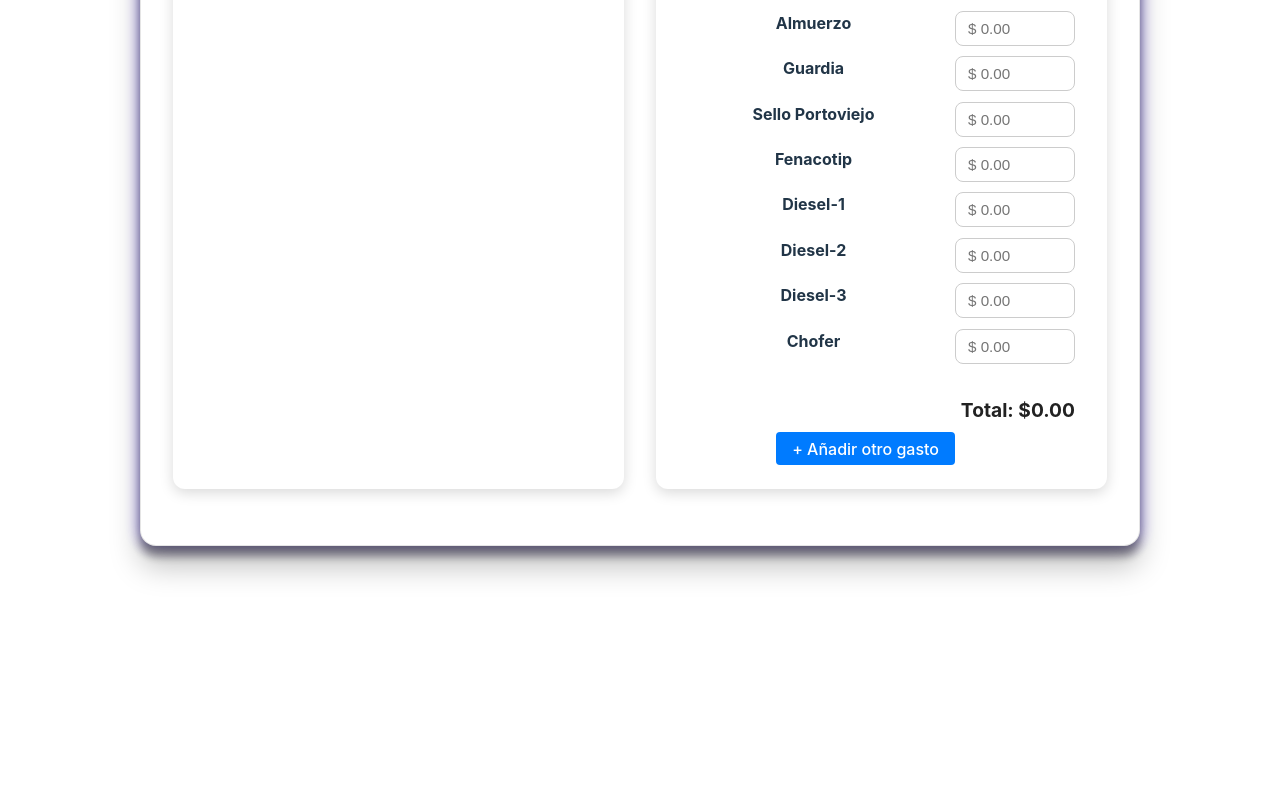
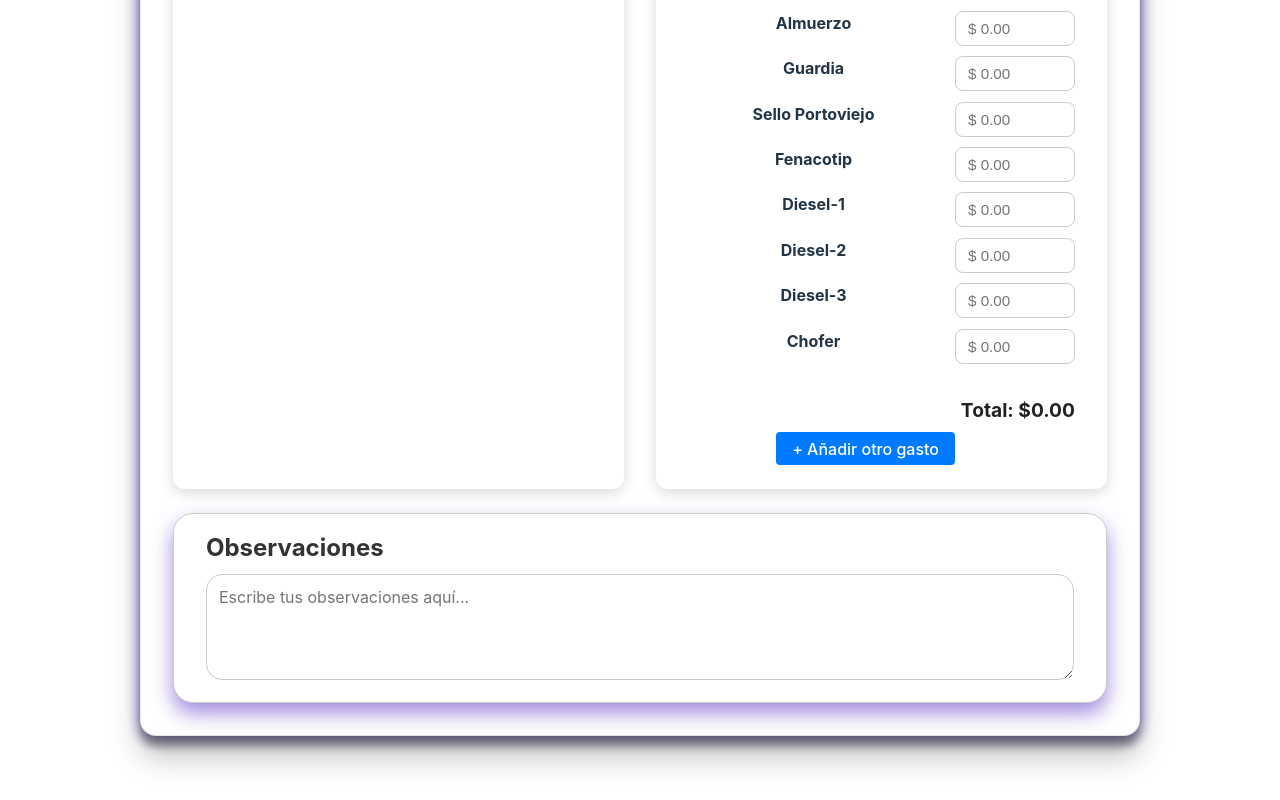
Before and after one commit to CesarVivasP/buses, a React (Vite) app: page / in a window 1280 px wide. Shown: the part 528-1328 px from the top of the page. Before the commit the page ends 1138 px from the top, so only its background shows below. Built offline with nearby package versions, Linux system fonts and the light colour scheme.

Commit message:
adicion de observaciones

```diff
--- a/src/App.css
+++ b/src/App.css
@@ -386,14 +386,14 @@ body {
 
 .observ-textarea {
   width: 100%;
-  border-radius: 12px;
-  border: 1.5px solid #aaa;
-  padding: 1rem;
+  min-height: 100px;
   resize: vertical;
-  min-height: 120px;
+  padding: 0.75rem;
   font-size: 1rem;
+  border-radius: 16px;
+  border: 1px solid #ccc;
+  box-sizing: border-box;
   font-family: inherit;
-  transition: border-color 0.3s ease;
 }
 
 .observ-textarea:focus {
@@ -402,14 +402,25 @@ body {
   box-shadow: 0 0 8px rgba(0, 86, 179, 0.3);
 }
 .observ-container {
-  margin-top: 1rem;
-  display: flex;
-  flex-direction: column;
+  margin: 2rem auto 0 auto;
+  flex-basis: 100%; /* ocupa toda la fila */
+  margin-top: 0rem;
+  max-width: 1200px;
+  width: 100%;
+  padding: 1rem 2rem;
+  background-color: #ffffff;
+  border: 1px solid #ccc;
+  box-sizing: border-box;
+  border-radius: 20px;
+  box-shadow: 0 10px 20px rgba(69, 24, 194, 0.5);
 }
 
 .observ-label {
-  font-weight: 600;
+  display: block;
+  font-weight: bold;
   margin-bottom: 0.5rem;
+  font-size: 1.5rem;
+  color: #333;
 }
 /* src/components/Card.css */
 
@@ -432,6 +443,7 @@ body {
   margin: -4rem auto 0 auto; /* arriba -4rem, laterales auto para centrar, abajo 0 */
   border-radius: 16px;
   background-color: white;
+  flex-direction: column;
   border: 1px solid rgba(0, 0, 0, 0.1);
   box-shadow: 0 10px 10px rgba(0, 0, 0, 0.4), 0 20px 30px rgba(0, 0, 0, 0.25),
     0 0 15px rgba(92, 63, 255, 0.6);
--- a/src/App.tsx
+++ b/src/App.tsx
@@ -6,11 +6,10 @@ import Observ from "./components/Observ";
 import "./App.css";
 
 function App() {
-  const [observaciones, setObservaciones] = useState("");
-
   const [vueltas, setVueltas] = useState<number[]>([]);
   // Cambié de number[] a string[] para manejar mejor inputs parciales
   const [efectivo, setEfectivo] = useState<string[]>([]);
+  const [observaciones, setObservaciones] = useState<string>("");
 
   const handleChange = (
     value: string,
@@ -49,6 +48,7 @@ function App() {
           />
           <Gastos />
         </div>
+        <Observ value={observaciones} onChange={setObservaciones} />
       </main>
     </>
   );
--- a/src/components/Observ.tsx
+++ b/src/components/Observ.tsx
@@ -0,0 +1,24 @@
+interface ObservProps {
+  value: string;
+  onChange: (value: string) => void;
+}
+
+const Observ = ({ value, onChange }: ObservProps) => {
+  return (
+    <div className="observ-container">
+      <label htmlFor="observ-textarea" className="observ-label">
+        Observaciones
+      </label>
+      <textarea
+        id="observ-textarea"
+        className="observ-textarea"
+        placeholder="Escribe tus observaciones aquí..."
+        value={value}
+        onChange={(e) => onChange(e.target.value)}
+        rows={4}
+      />
+    </div>
+  );
+};
+
+export default Observ;
```
